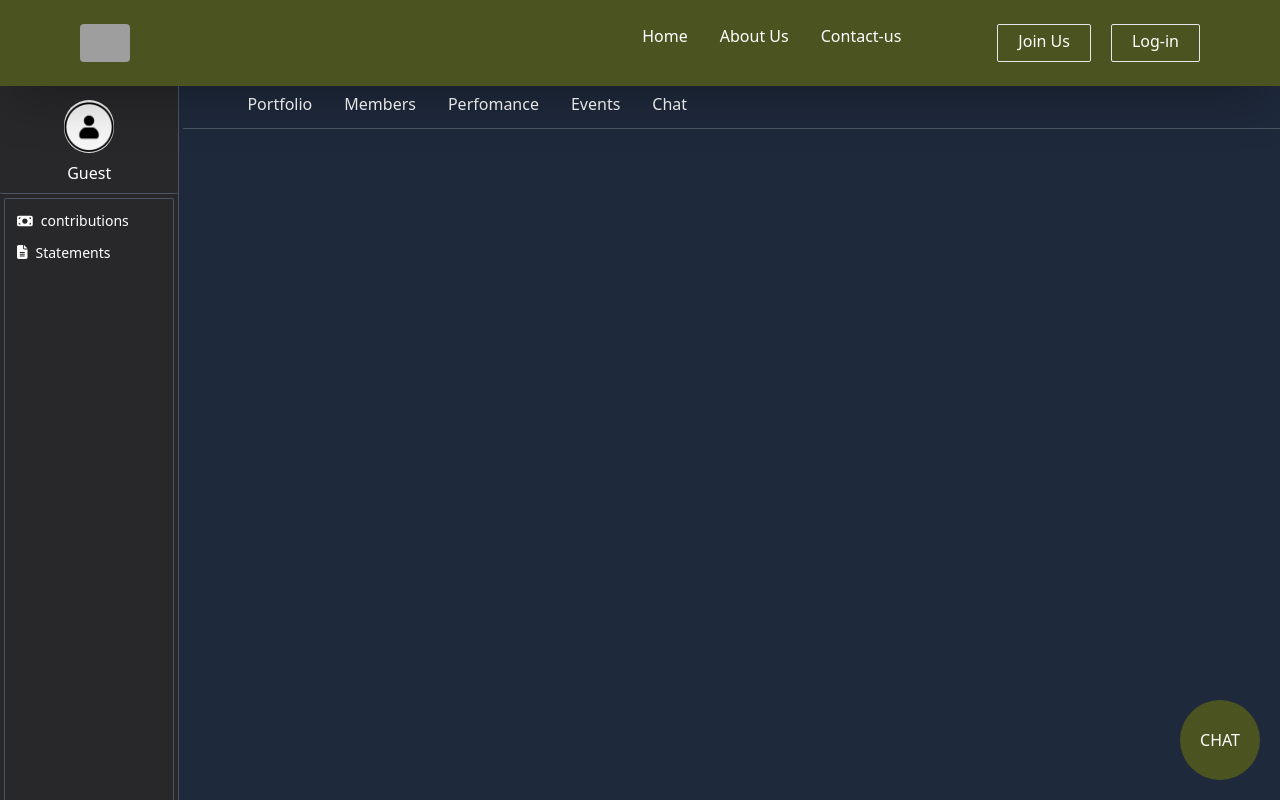
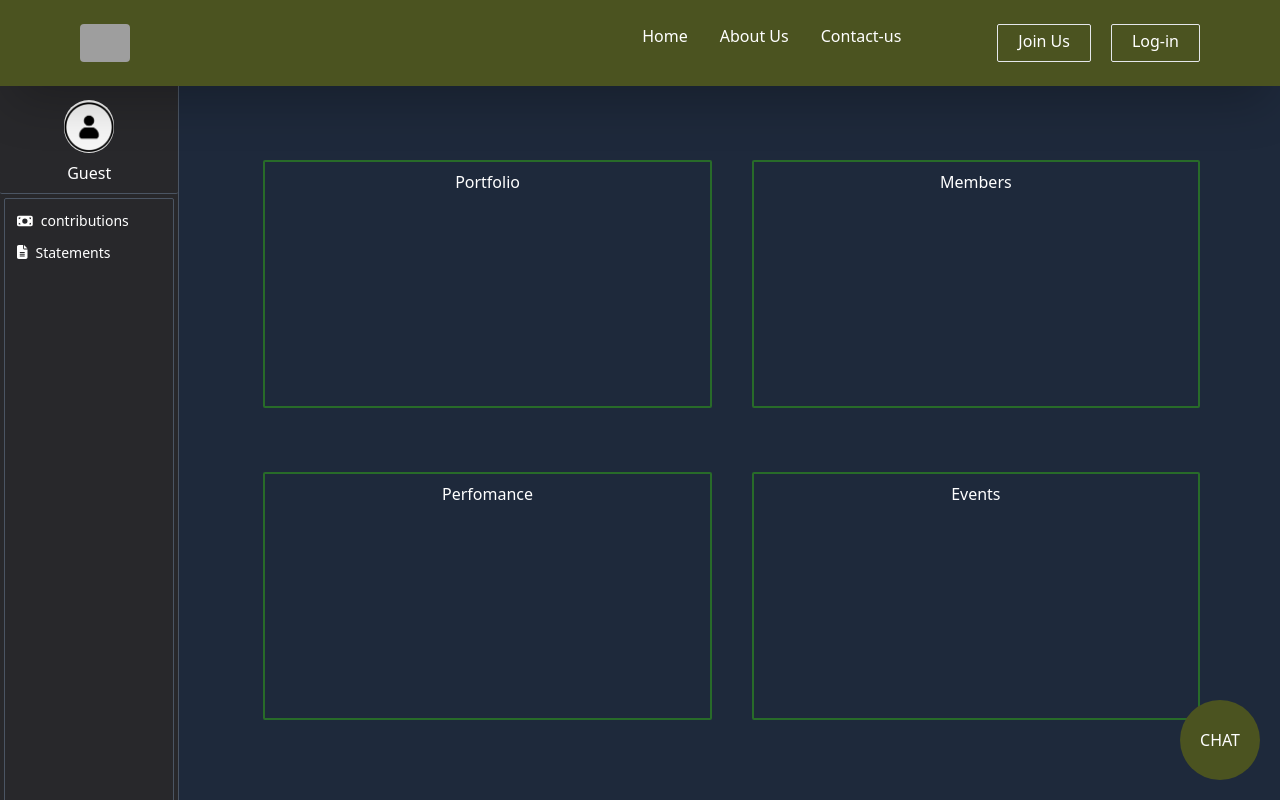
Before and after one commit to 23Mandla/Stokvel, a Next.js app: page /profile in a window 1280 px wide. Built offline with nearby package versions, Linux system fonts and the light colour scheme; no server answers; grey boxes are pictures that could not be loaded.

Commit message:
user profile

```diff
--- a/src/app/profile/page.js
+++ b/src/app/profile/page.js
@@ -2,7 +2,6 @@
 
 import React, { useState, useEffect } from "react";
 import Image from "next/image";
-import Link from "next/link";
 import profile from "/public/profile.png";
 import axios from "axios";
 import Contribution from "@/icons/Contribution";
@@ -55,24 +54,19 @@ export default function ProfilePage() {
         </div>
       </div>
 
-      <div className="col-span-6">
-        <ul className=" flex gap-8 border-b border-b-gray-600 p-3 pl-16">
-          <li>
-            <Link href="">Portfolio</Link>
-          </li>
-          <li>
-            <Link href="">Members</Link>
-          </li>
-          <li>
-            <Link href="">Perfomance</Link>
-          </li>
-          <li>
-            <Link href="">Events</Link>
-          </li>
-          <li>
-            <Link href="">Chat</Link>
-          </li>
-        </ul>
+      <div className="p-20 gap-x-10 gap-y-16 grid grid-cols-2 col-span-6">
+        <div className="border-2 border-[#286b29] rounded-sm text-center p-2 cursor-pointer">
+          <h1>Portfolio</h1>
+        </div>
+        <div className="border-2 border-[#286b29] rounded-sm text-center p-2 cursor-pointer">
+          <h1>Members</h1>
+        </div >
+        <div className="border-2 border-[#286b29] rounded-sm text-center p-2 cursor-pointer">
+          <h1>Perfomance</h1>
+        </div >
+        <div className="border-2 border-[#286b29] rounded-sm text-center p-2 cursor-pointer">
+          <h1>Events</h1>
+        </div >
       </div>
 
       <div className="absolute flex w-20 h-20 bottom-5 right-5 bg-[#4B5320] p-5 rounded-full cursor-pointer items-center justify-center">
```
